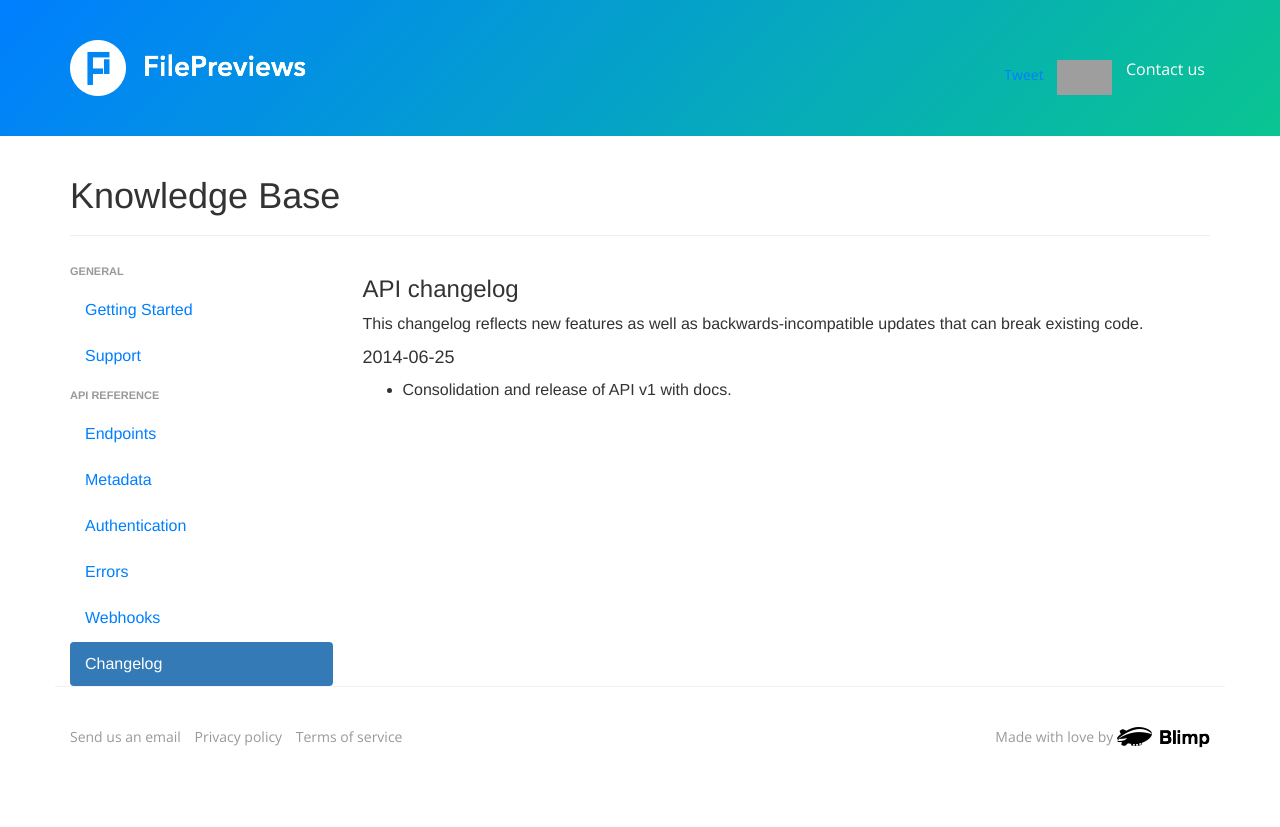
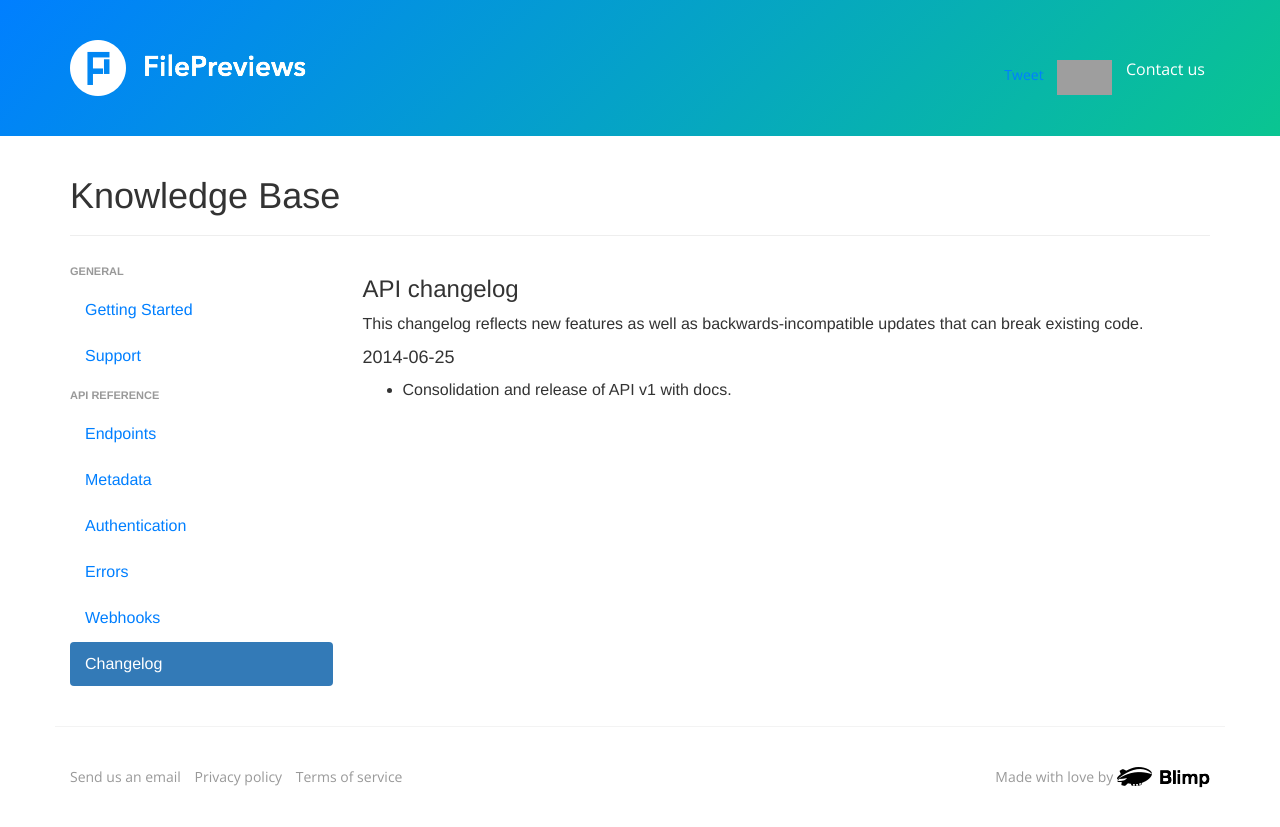
Before and after one commit to jomajoma/filepreviews.io, a Jekyll site: the page built from docs/changelog.html, in a window 1280 px wide. Shown: the top 827 px of the page. Built offline with Jekyll 4.4.1, drawn with Linux system fonts in a browser that asks for light colours; nearby versions of some CDN libraries; comment, search, counter and statistics services are not loaded; grey boxes are pictures that could not be loaded.

Commit message:
Update doc-content spacing from footer

```diff
--- a/css/style.css
+++ b/css/style.css
@@ -230,6 +230,10 @@ a {
     text-transform: uppercase;
 }
 
+.doc-content {
+    margin-bottom: 40px;
+}
+
 .doc-content p,
 .doc-content li,
 .doc-content td {
```
